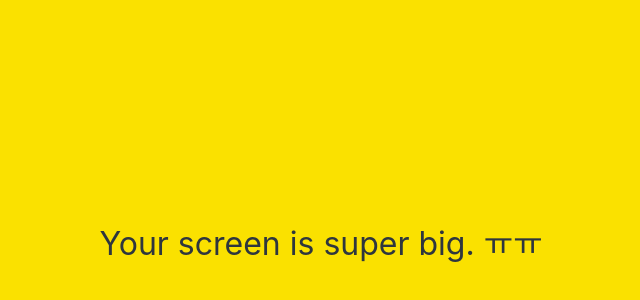
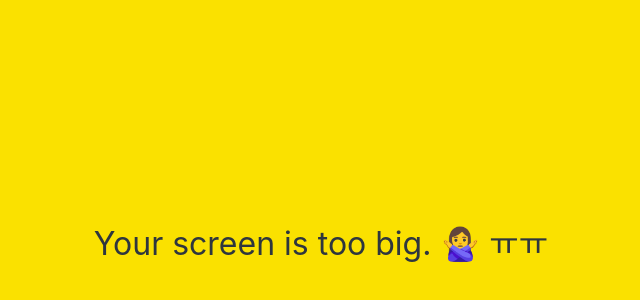
Before and after one commit to chocodigo/kokoa-clone-2020, a plain HTML site: page friends.html in a window 1280 px wide. Shown: the part 156-456 px from the top of the page, without its empty margins (319-959 px from the left). Drawn offline with Linux system fonts and the light colour scheme.

Commit message:
🙅‍♀️

```diff
--- a/friends.html
+++ b/friends.html
@@ -108,7 +108,7 @@
     </div>
 
     <div id="no-mobile">
-      Your screen is super big. ㅠㅠ
+      Your screen is too big. 🙅‍♀️ ㅠㅠ
     </div>
     <script
       src="https://kit.fontawesome.com/9bb96b9bbc.js"
```
